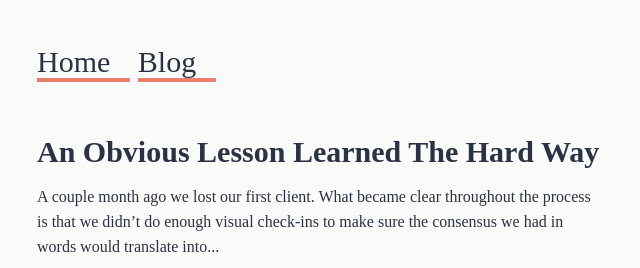
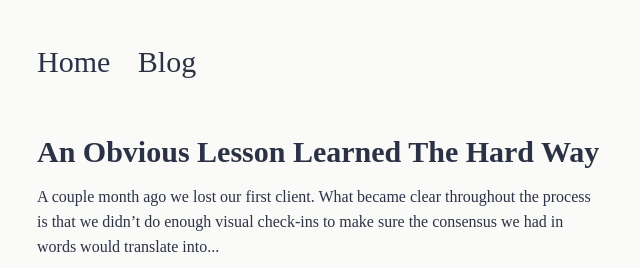
Before and after one commit to jaredhenriques/blog, a Jekyll site: the page built from index.html, in a window 1280 px wide. Shown: the top 268 px of the page, without its empty margins (319-959 px from the left). Built offline with Jekyll 4.4.1, drawn with Linux system fonts in a browser that asks for light colours; some web fonts are replaced; the list of posts is cut into pages by our own code.

Commit message:
Update _header.scss

```diff
--- a/_sass/components/_header.scss
+++ b/_sass/components/_header.scss
@@ -5,6 +5,10 @@
 .c-header {
 
   padding-top: 20px;
+
+  .c-header a{
+    border-bottom: 4px solid $color-brand;
+  }
 
   &__inner {
     padding: $base-spacing-unit 0;
@@ -19,9 +23,9 @@
     padding-right: 20px;
     font-size: 30px;
     font-weight: 400;
-    border-bottom: 4px solid $color-brand;
   }
   .nav-item a:hover {
     color: #F07E70;
   }
+
 }
```
